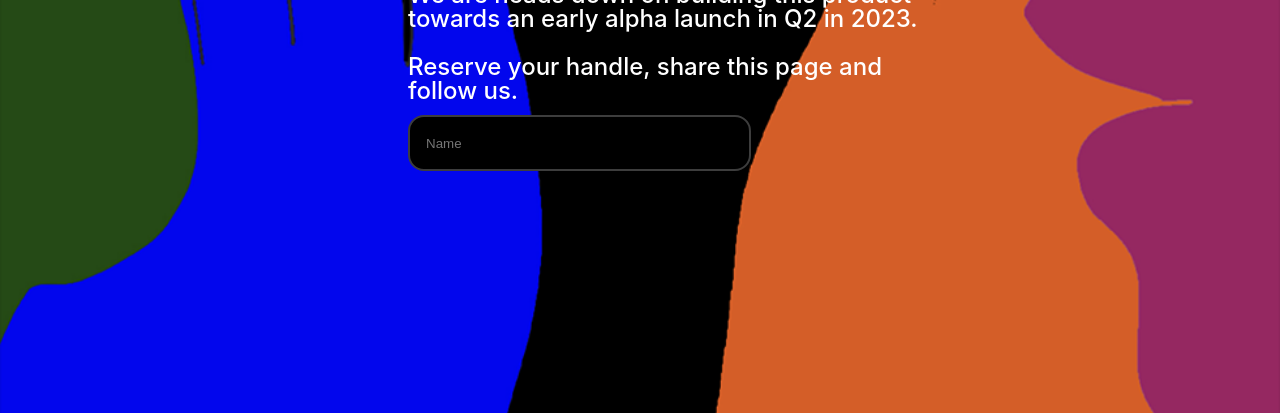
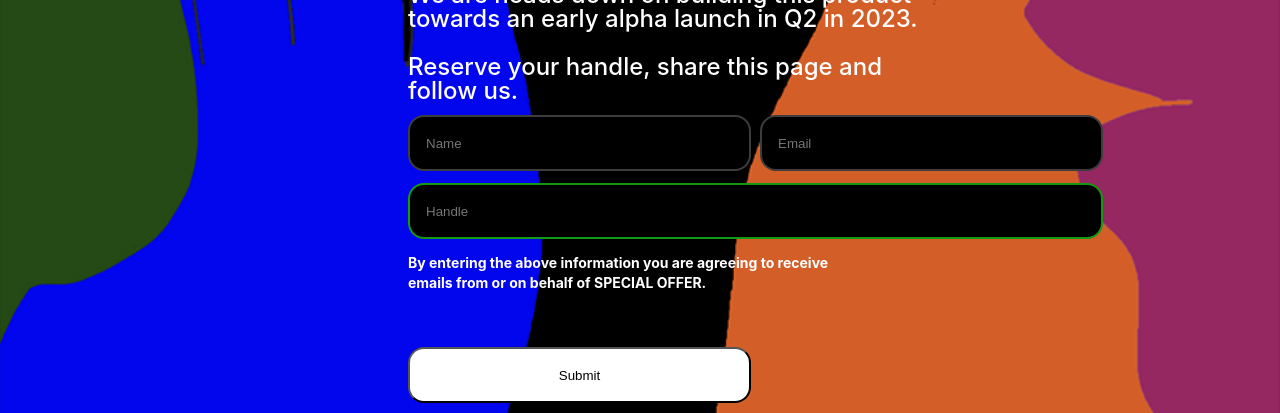
Before and after one commit to opierez/special-offer, a plain HTML site: page index.html in a window 1280 px wide. Shown: the part 387-800 px from the top of the page. Drawn offline with Linux system fonts and the light colour scheme; a web font is replaced by a local one.

Commit message:
completed basic css styles

```diff
--- a/index.html
+++ b/index.html
@@ -16,18 +16,19 @@
             <br>
             Reserve your handle, share this page and follow us.
         </p>
-
-
+        <br>
+        <br>
+        <br>
         <form>
             <div class="input-row">
                 <input id="input-1" type="text" placeholder="Name">
-                <input id="input-2" type="text" placeholder="Input 2">
+                <input id="input-2" type="text" placeholder="Email">
             </div>
-            <input type="text" placeholder="Input 3" class="full-width">
+            <input id="input-3" type="text" placeholder="Handle" class="full-width">
         </form>
 
         <span class="disclosure">
-            By entering the above information you are agreeing to receive emails from or on behalf of SPECIAL OFFER.
+            By entering the above information you are agreeing to receive<br> emails from or on behalf of SPECIAL OFFER.
         </span>
 
         <button>Submit</button>
--- a/styles.css
+++ b/styles.css
@@ -24,6 +24,7 @@ h1 {
     height: 96px;
     left: 408px;
     top: 238px;
+
 
     /* X-Large */
 
@@ -66,6 +67,7 @@ p {
 }
 
 #input-1 {
+
     box-sizing: border-box;
 
     /* Auto layout */
@@ -98,13 +100,83 @@ p {
     flex-grow: 0;
 }
 
+#input-2 {
+    box-sizing: border-box;
+
+/* Auto layout */
+
+    display: flex;
+    flex-direction: row;
+    align-items: center;
+    padding: 16px;
+    gap: 16px;
+
+    position: absolute;
+    width: 343px;
+    height: 56px;
+    left: 760px;
+    top: 502px;
+
+    /* Background/Primary */
+
+    background: #000000;
+    /* Border/Secondary */
+
+    border: 2px solid #3D3D3D;
+    border-radius: 16px;
+
+    /* Inside auto layout */
+
+    flex: none;
+    order: 0;
+    align-self: stretch;
+    flex-grow: 0;
+}
+
+#input-3 {
+
+    box-sizing: border-box;
+
+    /* Auto layout */
+
+    display: flex;
+    flex-direction: row;
+    align-items: center;
+    padding: 16px;
+    gap: 16px;
+
+    position: absolute;
+    width: 695px;
+    height: 56px;
+    left: 408px;
+    top: 570px;
+
+    /* Background/Primary */
+
+    background: #000000;
+    /* Text/Success */
+
+    border: 2px solid #129A14;
+    border-radius: 16px;
+
+    /* Inside auto layout */
+
+    flex: none;
+    order: 0;
+    align-self: stretch;
+    flex-grow: 0;
+}
+
 span {
+    position: absolute;
     width: 696px;
     height: 40px;
+    left: 408px;
+    top: 640px;
 
     /* Small Bold */
 
-font-family: 'SF Pro Display';
+    font-family: 'SFProDisplay';
     font-style: normal;
     font-weight: 700;
     font-size: 14px;
@@ -127,6 +199,26 @@ align-self: stretch;
     flex-grow: 0;
 }
 
+button {
+    display: flex;
+    flex-direction: row;
+    justify-content: center;
+    align-items: center;
+    padding: 16px;
+    gap: 4px;
+
+    position: absolute;
+    width: 343px;
+    height: 56px;
+    left: 408px;
+    top: 734px;
+
+    /* Button/Primary */
+
+    background: #FFFFFF;
+    border-radius: 16px;
+}
+
 /* @media (max-width: 768px) {
     h1 {
         font-size: 6vw;
```
Lines whose indentation alone changed are shown as unchanged.
